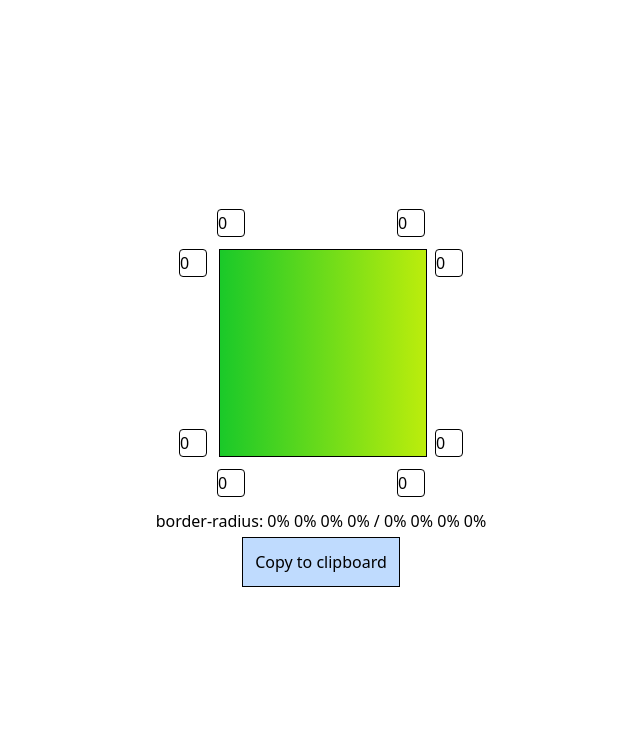
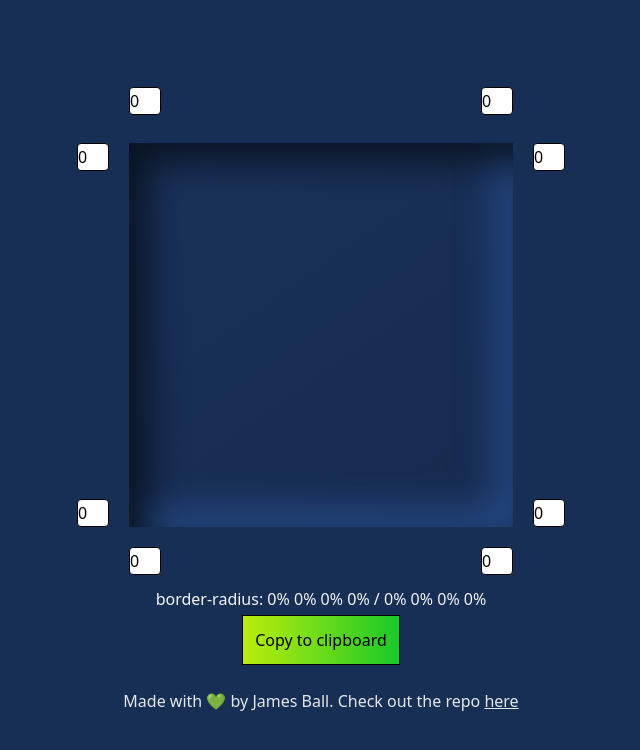
Before and after one commit to jimmy-btv/border-radius-previewer, a Next.js app: page / in a window 1280 px wide. Shown: the top 750 px of the page, without its empty margins (319-959 px from the left). Built offline with nearby package versions, Linux system fonts and the light colour scheme.

Commit message:
feat/CSS: add draggable number input & add CSS

```diff
--- a/src/pages/index.tsx
+++ b/src/pages/index.tsx
@@ -2,6 +2,7 @@ import { type NextPage } from "next";
 
 import React, { useRef, useState } from "react";
 interface IBorderRadius {
+  [key: string]: string;
   topLeftLeft: string;
   topLeftRight: string;
   topRightLeft: string;
@@ -13,6 +14,9 @@ interface IBorderRadius {
 }
 const Home: NextPage = () => {
   const [copySuccess, setCopySuccess] = useState<boolean>(false);
+  const [mouseStartPosition, setMouseStartPosition] = useState<number>(0);
+  const [numStart, setNumStart] = useState<number>(0);
+
   const [borderRadius, setBorderRadius] = useState<IBorderRadius>({
     topLeftLeft: "0",
     topLeftRight: "0",
@@ -24,6 +28,31 @@ const Home: NextPage = () => {
     bottomRightRight: "0",
   });
 
+  const mouseDownHandler = (e: React.MouseEvent<HTMLInputElement>): void => {
+    window.addEventListener("mousemove", mouseMoveHandler);
+    window.addEventListener("mouseup", mouseUpHandler);
+
+    setMouseStartPosition(e.pageY);
+    setNumStart(Number(borderRadius[(e.target as HTMLFormElement).name]));
+    setNumStart(isNaN(numStart) ? 0 : numStart);
+  };
+
+  const mouseMoveHandler = (e: any): void => {
+    let diff = mouseStartPosition - e.pageY;
+    let newLeft = numStart + diff;
+    newLeft = newLeft > 100 ? 100 : newLeft;
+    newLeft = newLeft < 0 ? 0 : newLeft;
+    setBorderRadius({
+      ...borderRadius,
+      [e.target.name]: newLeft,
+    });
+  };
+
+  const mouseUpHandler = (e: MouseEvent): void => {
+    window.removeEventListener("mousemove", mouseMoveHandler);
+    window.removeEventListener("mouseup", mouseUpHandler);
+  };
+
   const onChangeRadiusHandler = (e: React.ChangeEvent<HTMLInputElement>) => {
     setBorderRadius({
       ...borderRadius,
@@ -32,92 +61,120 @@ const Home: NextPage = () => {
   };
 
   return (
-    <div className="flex h-screen flex-col items-center justify-center">
-      <div className="flex h-10 w-52 justify-between ">
+    <div className="flex h-screen flex-col items-center justify-center bg-[#182f55]">
+      <div className="mb-4 flex h-10 w-96 justify-between ">
         <input
           type="text"
           value={borderRadius.topLeftRight}
-          className="h-7 w-7 rounded border border-black"
+          className="z-10 h-7 w-8 cursor-ns-resize appearance-none rounded border border-black outline-none"
           name="topLeftRight"
           onChange={onChangeRadiusHandler}
+          onMouseDown={mouseDownHandler}
+          min={0}
+          max={100}
         />
         <input
           type="text"
           value={borderRadius.topRightLeft}
-          className="h-7 w-7 rounded border border-black"
+          className="h-7 w-8 cursor-ns-resize appearance-none rounded border border-black"
           name="topRightLeft"
           onChange={onChangeRadiusHandler}
+          onMouseDown={mouseDownHandler}
+          min={0}
+          max={100}
         />
       </div>
 
       <div className="flex flex-row">
-        <div className="grid flex-col content-between">
+        <div className="mr-5 grid flex-col content-between">
           <input
             type="text"
             value={borderRadius.topLeftLeft}
-            className="mr-3 h-7 w-7 rounded border border-black"
+            className="h-7 w-8 cursor-ns-resize rounded border border-black"
             name="topLeftLeft"
             onChange={onChangeRadiusHandler}
+            onMouseDown={mouseDownHandler}
+            min={0}
+            max={100}
           />
           <input
             type="text"
             value={borderRadius.bottomLeftLeft}
-            className="mr-3 h-7 w-7 rounded border border-black"
+            className=" h-7 w-8 cursor-ns-resize rounded border border-black"
             name="bottomLeftLeft"
             onChange={onChangeRadiusHandler}
+            onMouseDown={mouseDownHandler}
+            min={0}
+            max={100}
           />
         </div>
+
         <div
-          className="h-52 w-52 border border-black bg-gradient-to-r from-[#1ac929] to-[#BCED0C]"
+          className=" h-96 w-96 "
           style={{
             borderStartStartRadius: `${borderRadius.topLeftLeft}% ${borderRadius.topLeftRight}%`,
             borderStartEndRadius: `${borderRadius.topRightLeft}% ${borderRadius.topRightRight}%`,
             borderEndStartRadius: `${borderRadius.bottomLeftLeft}% ${borderRadius.bottomLeftRight}%`,
             borderEndEndRadius: `${borderRadius.bottomRightLeft}% ${borderRadius.bottomRightRight}%`,
+            background: "linear-gradient(145deg, #1a325b, #162a4d)",
+            boxShadow: `inset 18px 18px 36px #0a1322,inset -18px -18px 36px #264b88`,
           }}
         ></div>
-        <div className="ml-2 grid content-between">
+        <div className="ml-5 grid content-between">
           <input
             type="text"
             value={borderRadius.topRightRight}
-            className="h-7 w-7 rounded border border-black"
+            className="h-7 w-8 cursor-ns-resize rounded border border-black"
             name="topRightRight"
             onChange={onChangeRadiusHandler}
+            onMouseDown={mouseDownHandler}
+            min={0}
+            max={100}
           />
           <input
             type="text"
             value={borderRadius.bottomRightRight}
-            className="h-7 w-7 rounded border border-black"
+            className="h-7 w-8 cursor-ns-resize rounded border border-black"
             name="bottomRightRight"
             onChange={onChangeRadiusHandler}
+            onMouseDown={mouseDownHandler}
+            min={0}
+            max={100}
           />
         </div>
       </div>
 
-      <div className="mt-3 flex h-10 w-52 justify-between ">
+      <div className="mt-5 flex h-10 w-96 justify-between ">
         <input
           type="text"
           value={borderRadius.bottomLeftRight}
-          className="h-7 w-7 rounded border border-black"
+          className="h-7 w-8 cursor-ns-resize rounded border border-black"
           name="bottomLeftRight"
           onChange={onChangeRadiusHandler}
+          onMouseDown={mouseDownHandler}
+          min={0}
+          max={100}
         />
         <input
           type="text"
           value={borderRadius.bottomRightLeft}
-          className="h-7 w-7 rounded border border-black"
+          className="h-7 w-8 cursor-ns-resize rounded border border-black"
           name="bottomRightLeft"
           onChange={onChangeRadiusHandler}
+          onMouseDown={mouseDownHandler}
+          min={0}
+          max={100}
         />
       </div>
-      <p>
+
+      <p className="text-gray-100">
         border-radius: {borderRadius.topLeftRight}% {borderRadius.topRightLeft}%{" "}
         {borderRadius.bottomLeftRight}% {borderRadius.bottomRightLeft}% /{" "}
         {borderRadius.topLeftLeft}% {borderRadius.topRightRight}%{" "}
         {borderRadius.bottomLeftLeft}% {borderRadius.bottomRightRight}%
       </p>
       <button
-        className="m-1 border border-black bg-blue-200 p-3"
+        className="m-1 border border-black bg-gradient-to-r from-[#BCED0C] to-[#1ac929] p-3"
         onClick={() => {
           navigator.clipboard.writeText(
             `border-radius: ${borderRadius.topLeftRight}% ${borderRadius.topRightLeft}% ${borderRadius.bottomLeftRight}% ${borderRadius.bottomRightLeft}% / ${borderRadius.topLeftLeft}% ${borderRadius.topRightRight}% ${borderRadius.bottomLeftLeft}% ${borderRadius.bottomRightRight}%`
@@ -134,10 +191,23 @@ const Home: NextPage = () => {
         Copy to clipboard
       </button>
       {copySuccess && (
-        <p className="absolute translate-y-52 text-green-500">
+        <p className="bg-gradient-to-r from-[#BCED0C] to-[#1ac929] bg-clip-text text-4xl font-extrabold text-transparent">
           Copied to clipboard!
         </p>
       )}
+      <p className="mt-5 text-gray-200">
+        Made with 💚 by James Ball. Check out the repo{" "}
+        <span>
+          <a
+            href="https://github.com/jimmy-btv/border-radius-previewer"
+            target="_blank"
+            rel="noopener noreferrer"
+            className="underline"
+          >
+            here
+          </a>
+        </span>
+      </p>
     </div>
   );
 };
```
